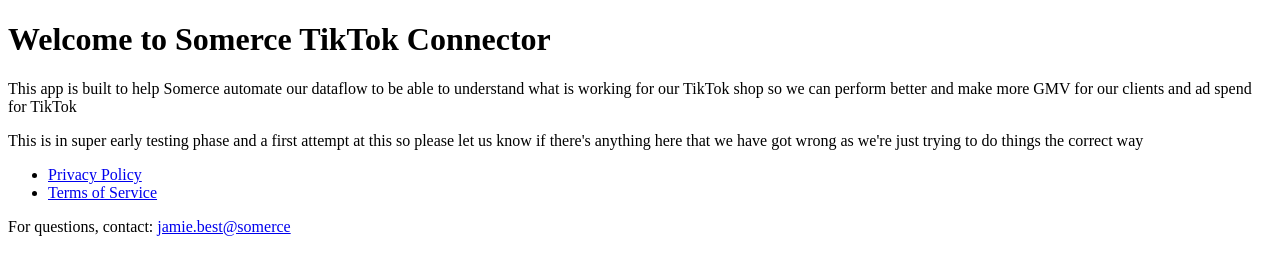
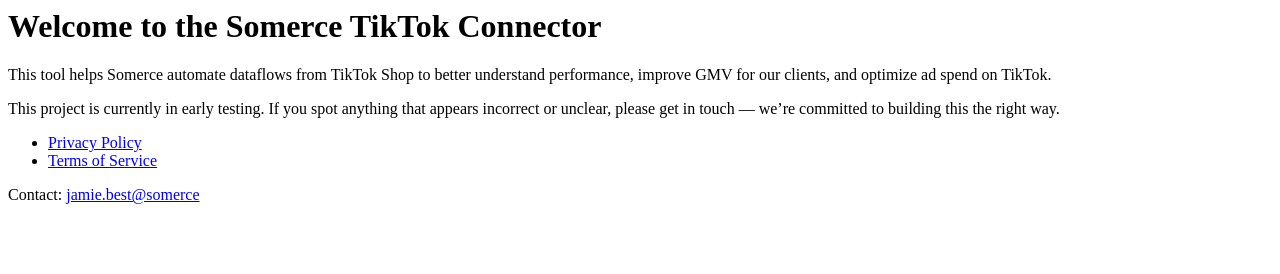
Before and after one commit to j-best-somerce/tiktok-shop-app, a plain HTML site: page index.html in a window 1280 px wide. Drawn offline with Linux system fonts and the light colour scheme.

Commit message:
Update index.html

```diff
--- a/index.html
+++ b/index.html
@@ -1,17 +1,8 @@
-<!DOCTYPE html>
-<html>
-<head>
-  <title>TikTok Somerce Connector</title>
-  <meta charset="UTF-8" />
-</head>
-<body>
-  <h1>Welcome to Somerce TikTok Connector</h1>
-  <p>This app is built to help Somerce automate our dataflow to be able to understand what is working for our TikTok shop so we can perform better and make more GMV for our clients and ad spend for TikTok</p>
-  <p>This is in super early testing phase and a first attempt at this so please let us know if there's anything here that we have got wrong as we're just trying to do things the correct way</p>
-  <ul>
-    <li><a href="privacy.html">Privacy Policy</a></li>
-    <li><a href="terms.html">Terms of Service</a></li>
-  </ul>
-  <p>For questions, contact: <a href="mailto:jamie.best@somerce.com">jamie.best@somerce</a></p>
-</body>
-</html>
+<h1>Welcome to the Somerce TikTok Connector</h1>
+<p>This tool helps Somerce automate dataflows from TikTok Shop to better understand performance, improve GMV for our clients, and optimize ad spend on TikTok.</p>
+<p>This project is currently in early testing. If you spot anything that appears incorrect or unclear, please get in touch — we’re committed to building this the right way.</p>
+<ul>
+  <li><a href="privacy.html">Privacy Policy</a></li>
+  <li><a href="terms.html">Terms of Service</a></li>
+</ul>
+<p>Contact: <a href="mailto:jamie.best@somerce">jamie.best@somerce</a></p>
```
